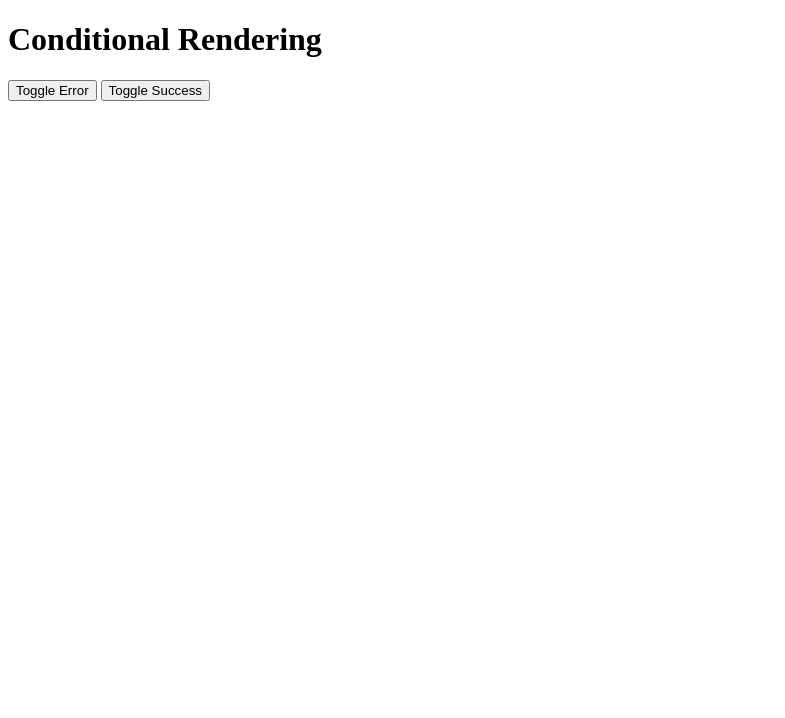
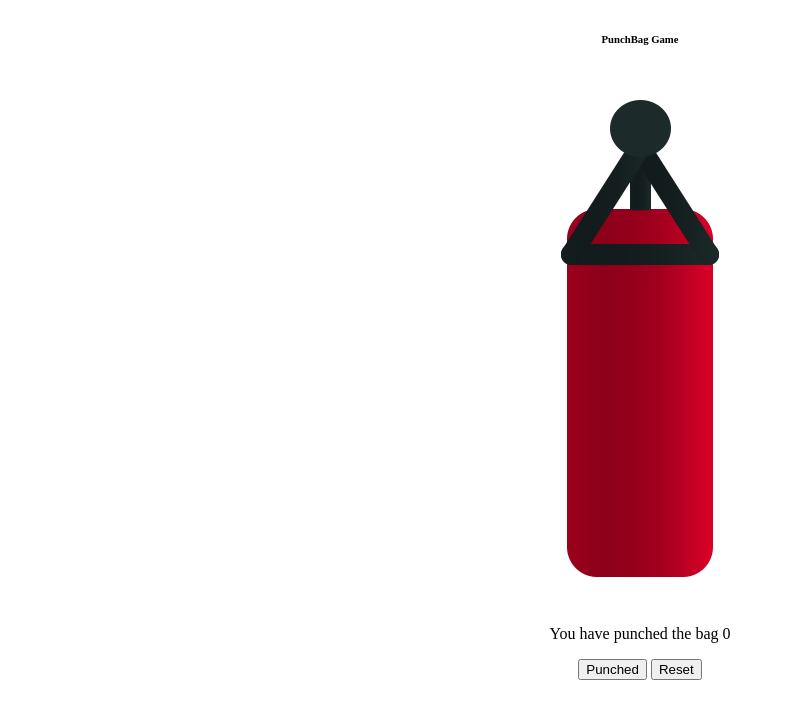
Before and after one commit to SiddiquiMonis401/FirstViewApp, a plain HTML site: page Index.html in a window 1280 px wide. Shown: the whole page, without its empty margins (0-785 px from the left). Drawn offline with nearby package versions, Linux system fonts and the light colour scheme.

Commit message:
PunchBag Game covering all the concepts till now

```diff
--- a/App.js
+++ b/App.js
@@ -1,11 +1,34 @@
 new Vue({
   el: '#app',
   data: {
-      isError: false,
-      isSuccess: false,
+    isPunched: false,
+    punchedCount: 0,
+    punchedImage:false,
   },
   methods: {
+    setAndCountPunch: function () {
+        if(this.punchedImage){
+            return;
+        }
+        if(!this.isPunched)
+        {
+            this.isPunched = true;
+        }
+        this.punchedCount ++;
+        this.punchedImage = true;
+        setTimeout(()=>{
+            console.log("executed")
+            this.punchedImage = false;
 
+        },500)
+
+    },
+
+    resetCount: function() {
+        this.punchedCount = 0;
+        this.punchedImage = false;
+        this.isPunched = false;
+    }
   },
   computed:{
 
--- a/Index.html
+++ b/Index.html
@@ -5,16 +5,37 @@
     <title>My first Vue app</title>
     <script src="https://unpkg.com/vue"></script>
 </head>
+<body>
+    <style>
+        .container{
+            display: flex;
+            flex-direction: column;
+            justify-content: center;
+            align-items: center;
+        }
+        .unPunchedImage{
+            height:300px;
+            width: 100px;
+            transition: all 0.25s ease-in-out;
+        }
+        .punchedImage{
+            transform: rotateY(-90deg);
+            transform: rotateX(-90deg);
+            transform: rotateZ(-90deg);
+        }
+    </style>
+    <div id="app" class="container">
+        <h6>PunchBag Game</h6>
+        <img  v-if="!isPunched" src="userScreen.png" />
+        <img v-bind:class={unPunchedImage:true,punchedImage:punchedImage} v-if="isPunched" src="bag-burst.png" />
+        <p>You have punched the bag {{ punchedCount }}</p>
+        <div>
+            <button v-on:click="setAndCountPunch">Punched</button>
+            {{ ' ' }}
+            <button v-on:click="resetCount">Reset</button>
+        </div>
 
-<body>
-    <div id="app">
-       <h1>Conditional Rendering</h1>
-       <button v-on:click="isError = !isError">Toggle Error</button>
-       <button v-on:click="isSuccess = !isSuccess">Toggle Success</button>
-       <p  v-if="isError">This is Error Message</p>
-       <p  v-if="isSuccess">This is Success Message</p>
-       <p  v-show="isError">This is Error Message</p>
-       <p  v-show="isSuccess">This is Success Message</p>
+
     </div>
 
     <script src="App.js">
```
Also changed, not shown: bag-burst.png (added), userScreen.png (added).
